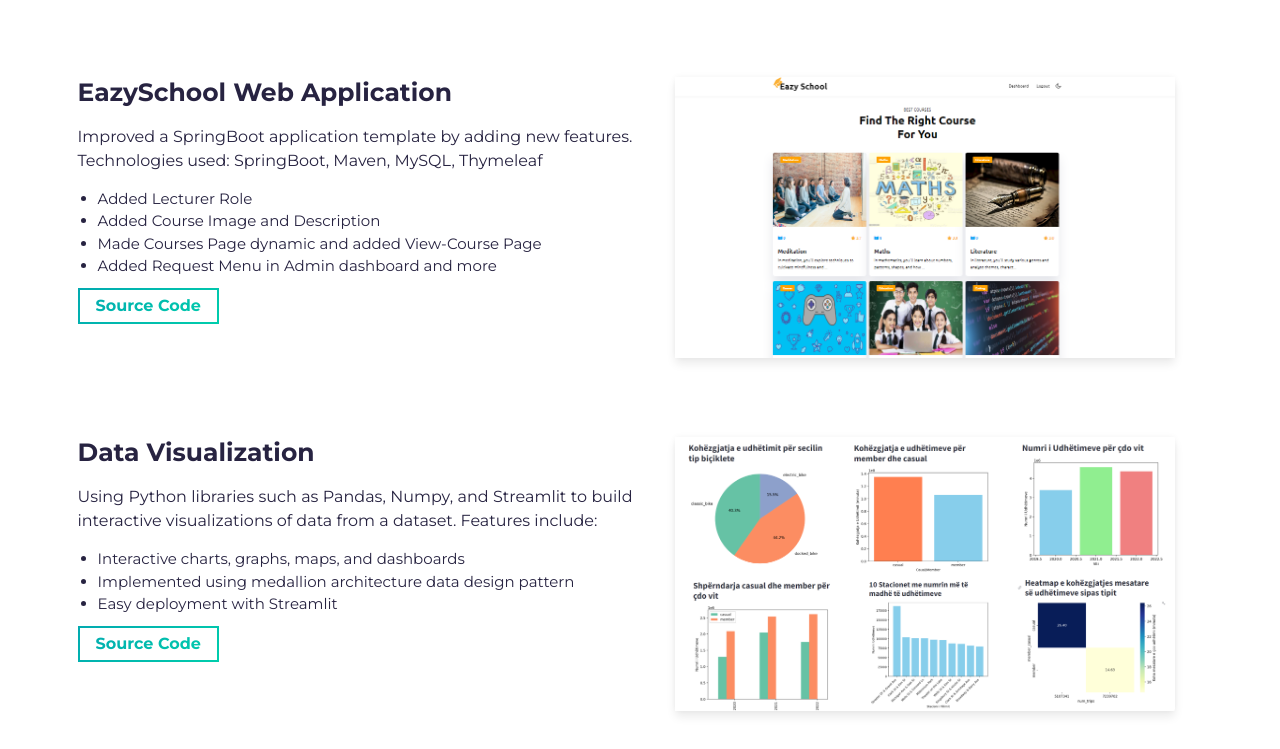
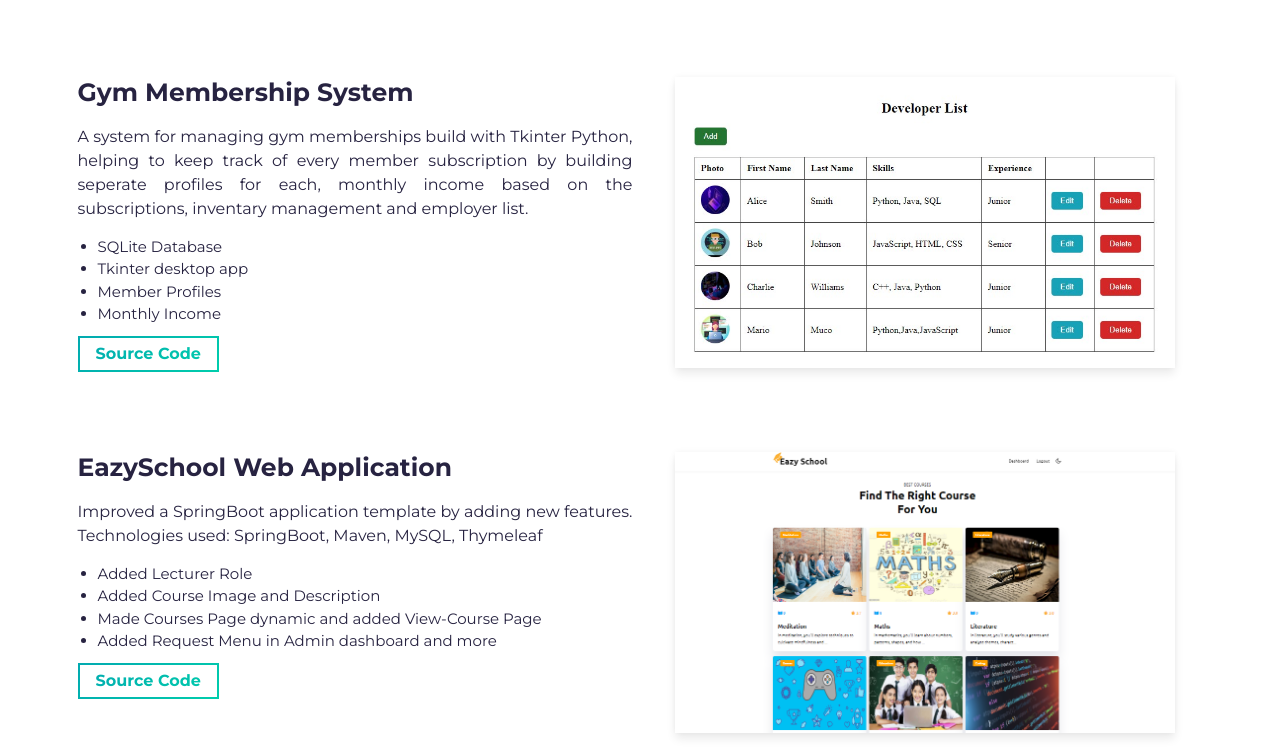
Before and after one commit to MarioMuco/Portfolio, a website built with Parcel: page src/index.html in a window 1280 px wide. Shown: the part 1671-2420 px from the top of the page. Built offline with nearby package versions, Linux system fonts and the light colour scheme.

Commit message:
added gym app

```diff
--- a/src/index.html
+++ b/src/index.html
@@ -105,6 +105,40 @@
            </div>
          </div>
        </div>
+
+       <div class="row">
+        <div class="col-md-6 col-sm-12">
+       <div class="project-wrapper__text load-hidden">
+         <h3 class="project-wrapper__text-title">Gym Membership System</h3>
+         <div>
+           <p class="mb-4">
+            A system for managing gym memberships build with Tkinter Python, helping to keep track
+            of every member subscription by building seperate profiles for each,
+             monthly income based on the subscriptions, inventary management and
+             employer list.
+             <ul>
+               <li>SQLite Database</li>
+               <li>Tkinter desktop app</li>
+               <li>Member Profiles</li>
+               <li>Monthly Income</li>
+             </ul>
+           </p>
+         </div>
+         <a rel="noreferrer" target="_blank" class="cta-btn cta-btn--hero" href="https://github.com/MarioMuco/Gym_Membership_System">
+           Source Code
+         </a>
+       </div>
+     </div>
+     <div class="col-md-6 col-sm-12">
+       <div class="project-wrapper__image load-hidden">
+         <a rel="noreferrer" href="https://github.com/MarioMuco/Gym_Membership_System" target="_blank">
+           <div data-tilt data-tilt-max="4" data-tilt-glare="true" data-tilt-max-glare="0.5" class="thumbnail rounded js-tilt">
+             <img alt="Project Image" class="img-fluid" src="assets/6.jpg" />
+           </div>
+         </a>
+       </div>
+     </div>
+   </div>
 
           <div class="row">
            <div class="col-md-6 col-sm-12">
@@ -285,6 +319,9 @@
             >Email</a
           >
         <div class="social-links">
+		<a rel="noreferrer" href="https://github.com/MarioMuco" target="_blank">
+            <i class="fa fa-whatsup fa-inverse"></i>
+          </a>
           <a rel="noreferrer" href="https://www.linkedin.com/in/mario-mu%C3%A7o-3aa192227/" target="_blank">
             <i class="fa fa-linkedin fa-inverse"></i>
           </a>
```
